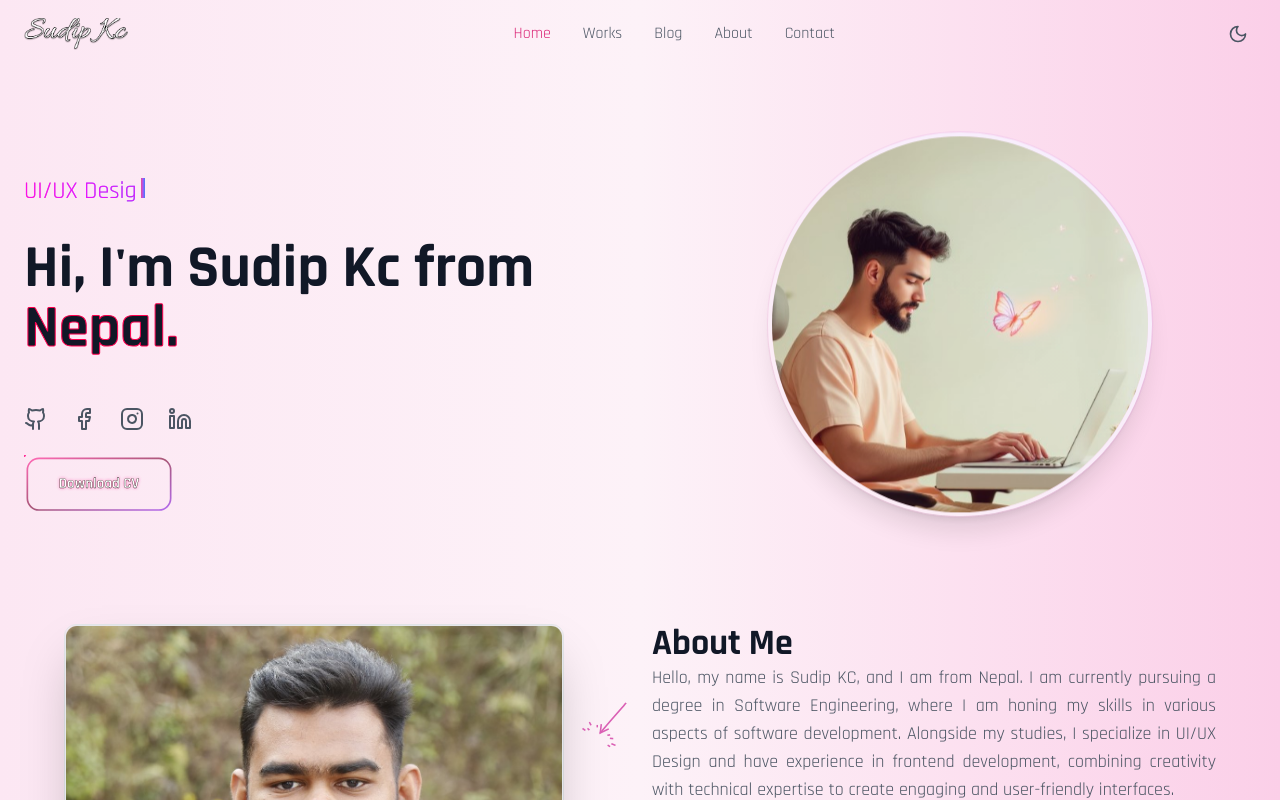
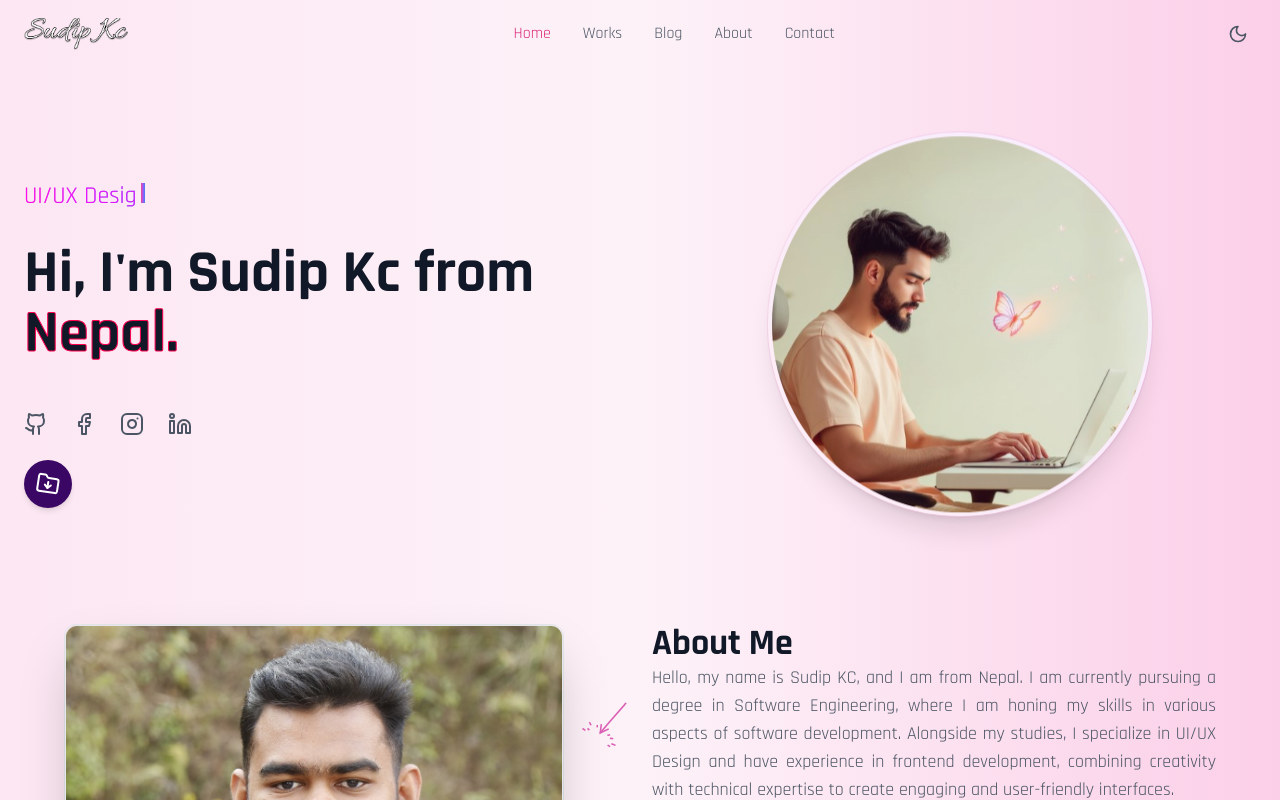
Before and after one commit to sudipkc3/My_Portfolio_React-2, a React (Vite) app: page / in a window 1280 px wide. Shown: the top 800 px of the page. Built offline with nearby package versions, Linux system fonts and the light colour scheme; what remarkable would draw is missing.

Commit message:
Fixed Bulky Download button

```diff
--- a/src/components/About/About.tsx
+++ b/src/components/About/About.tsx
@@ -172,7 +172,7 @@ export default function About() {
                 </div>
 
                 <motion.div
-                  className="min-h-[200px] md:min-h-[300px] bg-pink-200 dark:bg-gray-900 rounded-xl p-4 md:p-6"
+                  className="min-h-[200px] md:min-h-[300px] bg-purple-200 dark:bg-gray-900 rounded-xl p-4 md:p-6"
                   initial={false}
                   animate={{ opacity: 1 }}
                   transition={{ duration: 0.5 }}
--- a/src/components/About/SkillsList.tsx
+++ b/src/components/About/SkillsList.tsx
@@ -42,7 +42,7 @@ export default function SkillsList({ skills }: SkillsListProps) {
       {skills.map((skill) => (
         <motion.div
           key={skill.category}
-          className="bg-purple-100 dark:bg-gray-800 rounded-xl p-3 md:p-4 shadow-lg border-2 border-purple-200 dark:border-gray-700"
+          className="bg-purple-50 dark:bg-gray-800 rounded-xl p-3 md:p-4 shadow-lg border-2 border-purple-200 dark:border-gray-700"
           variants={item}
           whileHover={{ y: -5 }}
           transition={{ duration: 0.3 }}
--- a/src/components/Contact/Contact.tsx
+++ b/src/components/Contact/Contact.tsx
@@ -56,7 +56,7 @@ export default function Contact() {
                   <motion.div whileHover={{ scale: 1.2, rotate: 30 }}>
                     <MessageSquare className=" w-5 h-5 mr-3 text-pink-600" />
                   </motion.div>
-                  Contact me
+                  Whatsapp
                 </p>
 
               </div>
--- a/src/components/Hero.tsx
+++ b/src/components/Hero.tsx
@@ -2,7 +2,7 @@ import { motion } from 'framer-motion';
 import { Github, Facebook, Instagram, Linkedin } from 'lucide-react'; // Ensure all icons are correctly imported
 import { fadeIn, slideIn } from '../utils/animations';
 import { useState, useEffect } from 'react';
-import ModernDownloadButton from './shared/ModernDownloadButton'; // Import the new component
+import FizzyButton from './shared/FizzyButton';
 
 export default function Hero() {
   const socialLinks = [
@@ -173,7 +173,7 @@ export default function Hero() {
                 );
               })}
             </motion.div>
-            <ModernDownloadButton /> {/* Add the new component here */}
+            <FizzyButton />
           </motion.div>
 
           <motion.div
--- /dev/null
+++ b/src/components/shared/FizzyButton.tsx
@@ -0,0 +1,95 @@
+import { motion } from "framer-motion";
+import { useState } from "react";
+
+const FizzyButton = {
+  hidden: { scale: 0, opacity: 0 },
+  visible: (custom: { x: number; y: number }) => ({
+    scale: [1, 0.5, 1.2, 0],
+    opacity: [1, 0.8, 0.5, 0],
+    x: custom.x,
+    y: custom.y,
+    transition: {
+      duration: 1.2,
+      times: [0, 0.3, 0.6, 1],
+      ease: "easeOut",
+    },
+  }),
+};
+
+const FizzyButtonComponent = () => {
+  const [isOpen, setIsOpen] = useState(false);
+
+  const handleDownload = () => {
+    if (isOpen) {
+      // Logic to download the CV document
+      const link = document.createElement('a');
+      link.href = '/public/Images/Sudip Kc CV.pdf'; // Updated path to your CV document
+      link.download = 'Sudip Kc CV.pdf';
+      document.body.appendChild(link);
+      link.click();
+      document.body.removeChild(link);
+    }
+    setIsOpen(!isOpen);
+  };
+
+  return (
+    <motion.div
+      layout
+      data-isOpen={isOpen}
+      initial={{ borderRadius: 50 }}
+      className="parent"
+      onClick={handleDownload}
+    >
+      <motion.div layout className="child">
+        <div>
+          <motion.button
+            whileHover={{
+              scale: 1.1,
+              backgroundColor: "#AA336A",
+              color: "#fff",
+            }}
+            whileTap={{ scale: 0.95 }}
+            className="relative px-3 py-3 text-white text-sm font-medium uppercase bg-purple-950 rounded-full shadow-md"
+          >
+            {isOpen ? "Download CV" : (
+              <motion.svg
+                xmlns="http://www.w3.org/2000/svg"
+                width="24"
+                height="24"
+                viewBox="0 0 24 24"
+                fill="none"
+                stroke="currentColor"
+                strokeWidth="2"
+                strokeLinecap="round"
+                strokeLinejoin="round"
+                className="lucide lucide-folder-down"
+                animate={{ rotate: [20, -20, 20] }}
+                transition={{ duration: 2, repeat: Infinity }}
+              >
+                <path d="M20 20a2 2 0 0 0 2-2V8a2 2 0 0 0-2-2h-7.9a2 2 0 0 1-1.69-.9L9.6 3.9A2 2 0 0 0 7.93 3H4a2 2 0 0 0-2 2v13a2 2 0 0 0 2 2Z"/>
+                <path d="M12 10v6"/>
+                <path d="m15 13-3 3-3-3"/>
+              </motion.svg>
+            )}
+            <div className="absolute top-0 left-0 overflow-hidden pointer-events-none">
+              {[...Array(3)].map((_, i) => (
+                <motion.div
+                  key={i}
+                  className="absolute w-4 h-4 bg-[#222] rounded-full"
+                  variants={FizzyButton}
+                  initial="hidden"
+                  animate="visible"
+                  custom={{
+                    x: i === 0 ? -25 : i === 1 ? 25 : 0,
+                    y: i === 0 ? -25 : i === 1 ? 25 : -15,
+                  }}
+                />
+              ))}
+            </div>
+          </motion.button>
+        </div>
+      </motion.div>
+    </motion.div>
+  );
+};
+export default FizzyButtonComponent;
--- a/src/components/shared/ModernDownloadButton.tsx
+++ /dev/null
@@ -1,152 +0,0 @@
-import { useState } from 'react';
-import { motion } from 'framer-motion';
-
-const ModernDownloadButton = () => {
-  const [isHovered, setIsHovered] = useState(false);
-
-  const handleDownload = () => {
-    const link = document.createElement('a');
-    link.href = '/public/Images/Sudip Kc CV.pdf'; // Updated path to the PDF file
-    link.download = 'Sudip Kc CV.pdf';
-    link.click();
-  };
-
-  return (
-    <div className="relative flex justify-center md:justify-start"> {/* Adjust alignment for mobile and desktop */}
-      <motion.svg
-        viewBox="0 0 180 70" // Adjusted viewBox to make the button smaller
-        className={`w-full max-w-[180px] md:max-w-[150px] cursor-pointer transition-all duration-700 ${
-          isHovered ? 'scale-110' : ''
-        }`}
-        onMouseEnter={() => setIsHovered(true)}
-        onMouseLeave={() => setIsHovered(false)}
-        onClick={handleDownload}
-      >
-        <defs>
-          {/* Modern gradient with vibrant colors */}
-          <linearGradient id="modernGradient" x1="0%" y1="0%" x2="100%" y2="100%">
-            <stop offset="0%" stopColor="#ff3399">
-              <animate
-                attributeName="stop-color"
-                values="#ff3399;#9333ea;#ff3399"
-                dur="3s"
-                repeatCount="indefinite"
-              />
-            </stop>
-            <stop offset="50%" stopColor="#831843">
-              <animate
-                attributeName="stop-color"
-                values="#831843;#ff3399;#831843"
-                dur="3s"
-                repeatCount="indefinite"
-              />
-            </stop>
-            <stop offset="100%" stopColor="#9333ea">
-              <animate
-                attributeName="stop-color"
-                values="#9333ea;#831843;#9333ea"
-                dur="3s"
-                repeatCount="indefinite"
-              />
-            </stop>
-          </linearGradient>
-
-          {/* Pulse effect gradient */}
-          <radialGradient id="pulseGradient" cx="50%" cy="50%" r="50%">
-            <stop offset="0%" stopColor="#ff3399" stopOpacity="0.3">
-              <animate
-                attributeName="stop-opacity"
-                values="0.3;0;0.3"
-                dur="2s"
-                repeatCount="indefinite"
-              />
-            </stop>
-            <stop offset="100%" stopColor="#9333ea" stopOpacity="0" />
-          </radialGradient>
-
-          {/* Modern glow effect */}
-          <filter id="modernGlow">
-            <feGaussianBlur stdDeviation={isHovered ? "4" : "2"} result="blur"/>
-            <feFlood floodColor="#ff3399" floodOpacity={isHovered ? "0.8" : "0.5"} result="glowColor"/>
-            <feComposite in="glowColor" in2="blur" operator="in" result="softGlow"/>
-            <feMerge>
-              <feMergeNode in="softGlow"/>
-              <feMergeNode in="SourceGraphic"/>
-            </feMerge>
-          </filter>
-        </defs>
-
-        {/* Background with pulse effect */}
-        {/* <rect
-          width="180"
-          height="70"
-          rx="16"
-          fill="url(#pulseGradient)"
-          className="transition-all duration-500"
-        /> */}
-
-        {/* Dynamic border */}
-        <rect
-          x="4"
-          y="4"
-          width="172"
-          height="62"
-          rx="14"
-          fill="none"
-          stroke="url(#modernGradient)"
-          strokeWidth="2"
-          className={`transition-all duration-500 ${isHovered ? 'opacity-100' : 'opacity-70'}`}
-        >
-          <animate
-            attributeName="stroke-dasharray"
-            values="0,1000;1000,0;0,1000"
-            dur="6s"
-            repeatCount="indefinite"
-          />
-        </rect>
-
-        {/* Animated flowing particles */}
-        {[...Array(12)].map((_, i) => (
-          <circle
-            key={`particle-${i}`}
-            r="2"
-            fill="#ff3399"
-            opacity={isHovered ? "0.6" : "0.4"}
-            className="transition-opacity duration-300"
-          >
-            <animateMotion
-              path={`M${-50 + (i % 4) * 20},35
-                     C${75},${20 + (i % 3) * 20} ${225},${20 + (i % 3) * 20} ${350 - (i % 4) * 20},35
-                     C${225},${50 - (i % 3) * 20} ${75},${50 - (i % 3) * 20} ${-50 + (i % 4) * 20},35`}
-              dur={`${10 + i * 0.5}s`}
-              repeatCount="indefinite"
-            />
-            <animate
-              attributeName="r"
-              values="2;3;2"
-              dur={`${1 + i * 0.2}s`}
-              repeatCount="indefinite"
-            />
-          </circle>
-        ))}
-
-        {/* Main text with modern styling */}
-        <text
-          x="90"
-          y="40"
-          textAnchor="middle"
-          fill="white"
-          filter="url(#modernGlow)"
-          className={`text-lg font-bold transition-all duration-500 ${
-            isHovered ? 'scale-110' : ''
-          }`}
-          style={{ fontFamily: 'rajdhani', stroke: 'black', strokeWidth: '0.4px' }} // Added black border
-        >
-          Download CV
-        </text>
-      </motion.svg>
-    </div>
-  );
-};
-
-export default ModernDownloadButton;
```
